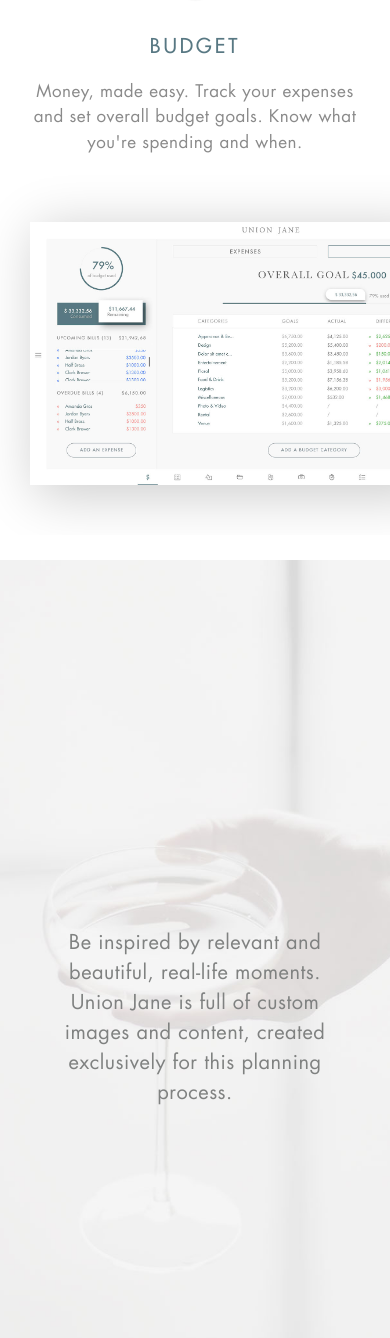
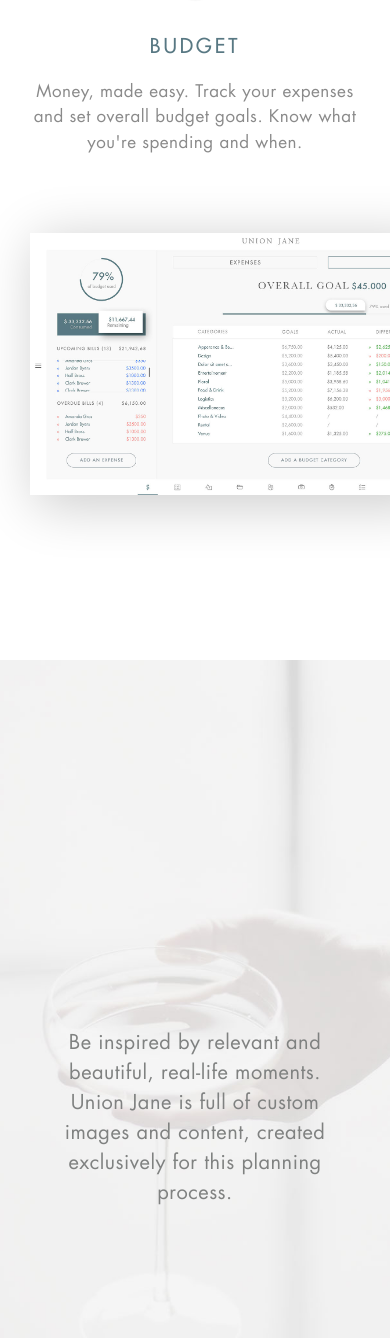
Before and after one commit to LucasFyl/landing-uj, a PHP site: page / in a window 390 px wide. Shown: the part 2137-3475 px from the top of the page. Run offline with PHP 8.4, Linux system fonts and the light colour scheme; some libraries are stand-ins or nearby versions.

Commit message:
minor responsive fix

```diff
--- a/app/assets/sass/_base/_fontface.scss
+++ b/app/assets/sass/_base/_fontface.scss
@@ -19,17 +19,17 @@
     font-style: normal;
 }
 
-// @font-face {
-// 	font-family: 'FuturaStdHeavy';
-// 	src: url('../fonts/FuturaStdHeavy.eot');
-// 	src: url('../fonts/FuturaStdHeavy.eot?#iefix') format('embedded-opentype'),
-// 		url('../fonts/FuturaStdHeavy.woff2') format('woff2'),
-// 		url('../fonts/FuturaStdHeavy.woff') format('woff'),
-// 		url('../fonts/FuturaStdHeavy.ttf') format('truetype'),
-// 		url('../fonts/FuturaStdHeavy.svg#FuturaStdHeavy') format('svg');
-// 	font-weight: 900;
-// 	font-style: normal;
-// }
+@font-face {
+	font-family: 'FuturaStdHeavy';
+	src: url('../fonts/FuturaStdHeavy.eot');
+	src: url('../fonts/FuturaStdHeavy.eot?#iefix') format('embedded-opentype'),
+		url('../fonts/FuturaStdHeavy.woff2') format('woff2'),
+		url('../fonts/FuturaStdHeavy.woff') format('woff'),
+		url('../fonts/FuturaStdHeavy.ttf') format('truetype'),
+		url('../fonts/FuturaStdHeavy.svg#FuturaStdHeavy') format('svg');
+	font-weight: 900;
+	font-style: normal;
+}
 
 @font-face {
     font-family: 'FuturaStdBook';
--- a/app/assets/sass/_modules/_tools-slider.scss
+++ b/app/assets/sass/_modules/_tools-slider.scss
@@ -328,7 +328,6 @@
     overflow-x:hidden;
     overflow-y:visible;
     @include media($isMobile) {
-      height: auto;
       padding: 0;
       flex-flow: column;
     }
@@ -384,8 +383,11 @@
           text-align: center;
         }
       }
-
-
+    }
+    .right {
+      @include media($mobile) {
+        margin-top: -30rem;
+      }
     }
     .right img {
       box-shadow: 0.75rem 0.75rem 5rem .3rem rgba(0,0,0,0.2);
--- a/app/assets/sass/_pages/_landing-page.scss
+++ b/app/assets/sass/_pages/_landing-page.scss
@@ -266,6 +266,10 @@
 			background: url(../images/asset-bg-2.jpg) no-repeat center center;
 	    	@include overlay(rgba(0,0,0,0.3));
 			background-size: cover;
+
+			@include media($mobile) {
+				h2.main {max-width: 240px;}
+			}
 		}
 		&.price {
 			background: #9cafae;
@@ -328,6 +332,10 @@
 	    	color: white;
 	    	text-transform: uppercase;
 	    	letter-spacing: .25rem;
+
+	    	@include media($mobile) {
+	    		bottom: 10rem;
+	    	}
 
 			// &:before {
 	  //   		content: " ";
--- a/app/assets/styles/main.css
+++ b/app/assets/styles/main.css
@@ -641,6 +641,13 @@
   font-style: normal;
 }
 @font-face {
+  font-family: 'FuturaStdHeavy';
+  src: url("../fonts/FuturaStdHeavy.eot");
+  src: url("../fonts/FuturaStdHeavy.eot?#iefix") format("embedded-opentype"), url("../fonts/FuturaStdHeavy.woff2") format("woff2"), url("../fonts/FuturaStdHeavy.woff") format("woff"), url("../fonts/FuturaStdHeavy.ttf") format("truetype"), url("../fonts/FuturaStdHeavy.svg#FuturaStdHeavy") format("svg");
+  font-weight: 900;
+  font-style: normal;
+}
+@font-face {
   font-family: 'FuturaStdBook';
   src: url("../fonts/FuturaStdBook.eot");
   src: url("../fonts/FuturaStdBook.eot") format("embedded-opentype"), url("../fonts/FuturaStdBook.woff2") format("woff2"), url("../fonts/FuturaStdBook.woff") format("woff"), url("../fonts/FuturaStdBook.ttf") format("truetype"), url("../fonts/FuturaStdBook.svg#FuturaStdBook") format("svg");
@@ -3015,7 +3022,6 @@
 }
 @media screen and (max-width: 768px) {
   #tools-slider .slide {
-    height: auto;
     padding: 0;
     flex-flow: column;
   }
@@ -3070,6 +3076,11 @@
   #tools-slider .slide div.left p {
     font-size: 1.7rem;
     text-align: center;
+  }
+}
+@media screen and (max-width: 480px) {
+  #tools-slider .slide .right {
+    margin-top: -30rem;
   }
 }
 #tools-slider .slide .right img {
@@ -3403,6 +3414,11 @@
   z-index: 2;
   background: rgba(0, 0, 0, 0.3);
   transition: all 0.25s cubic-bezier(0.39, 0.575, 0.565, 1);
+}
+@media screen and (max-width: 480px) {
+  #outer-wrap section:nth-child(6) h2.main {
+    max-width: 240px;
+  }
 }
 #outer-wrap section.price {
   background: #9cafae;
@@ -3517,6 +3533,11 @@
   text-transform: uppercase;
   letter-spacing: .25rem;
 }
+@media screen and (max-width: 480px) {
+  #outer-wrap section.landing p.scrolldown {
+    bottom: 10rem;
+  }
+}
 #outer-wrap section.tools {
   height: auto;
   padding-top: 15rem;
```
Also changed, not shown: 1 other file.
